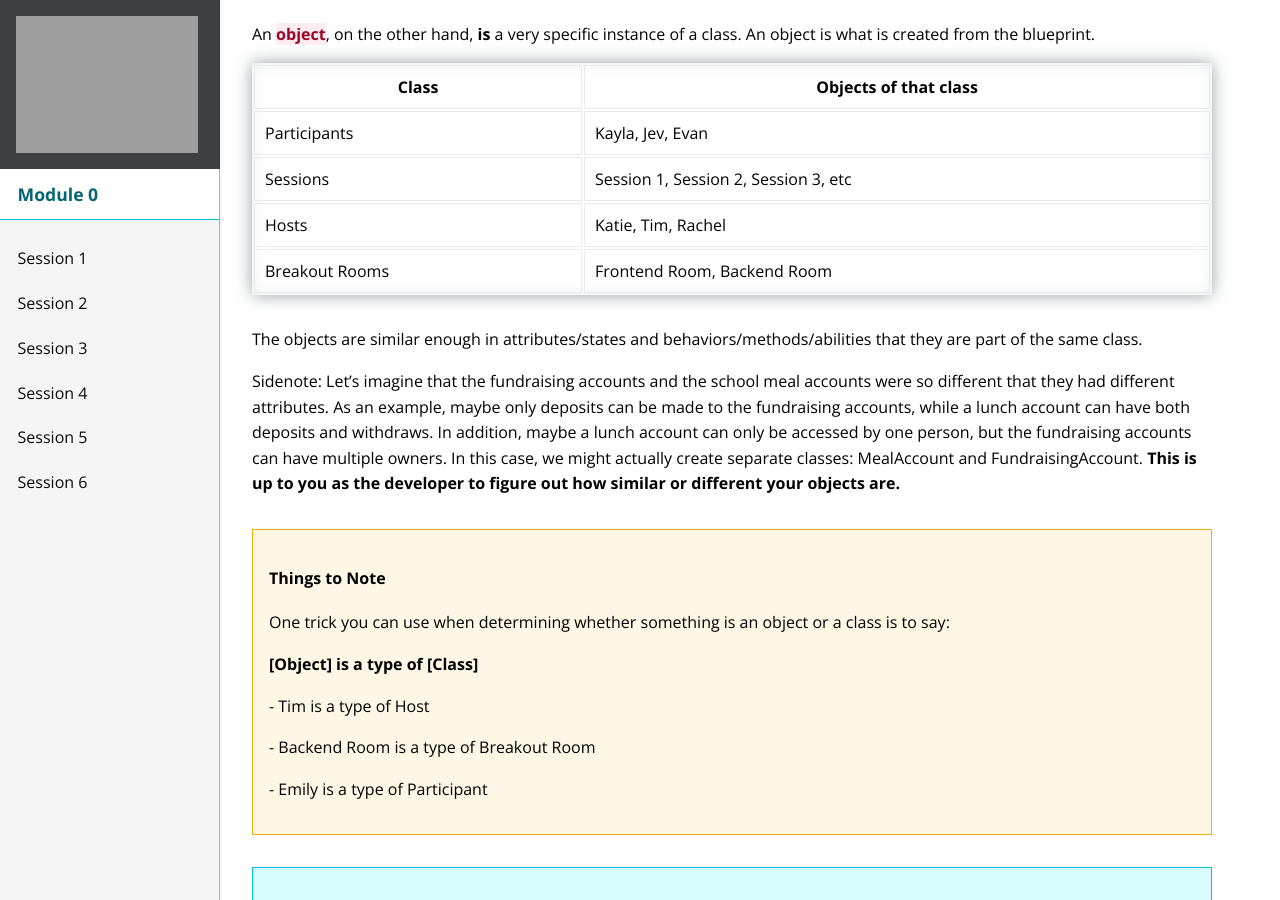
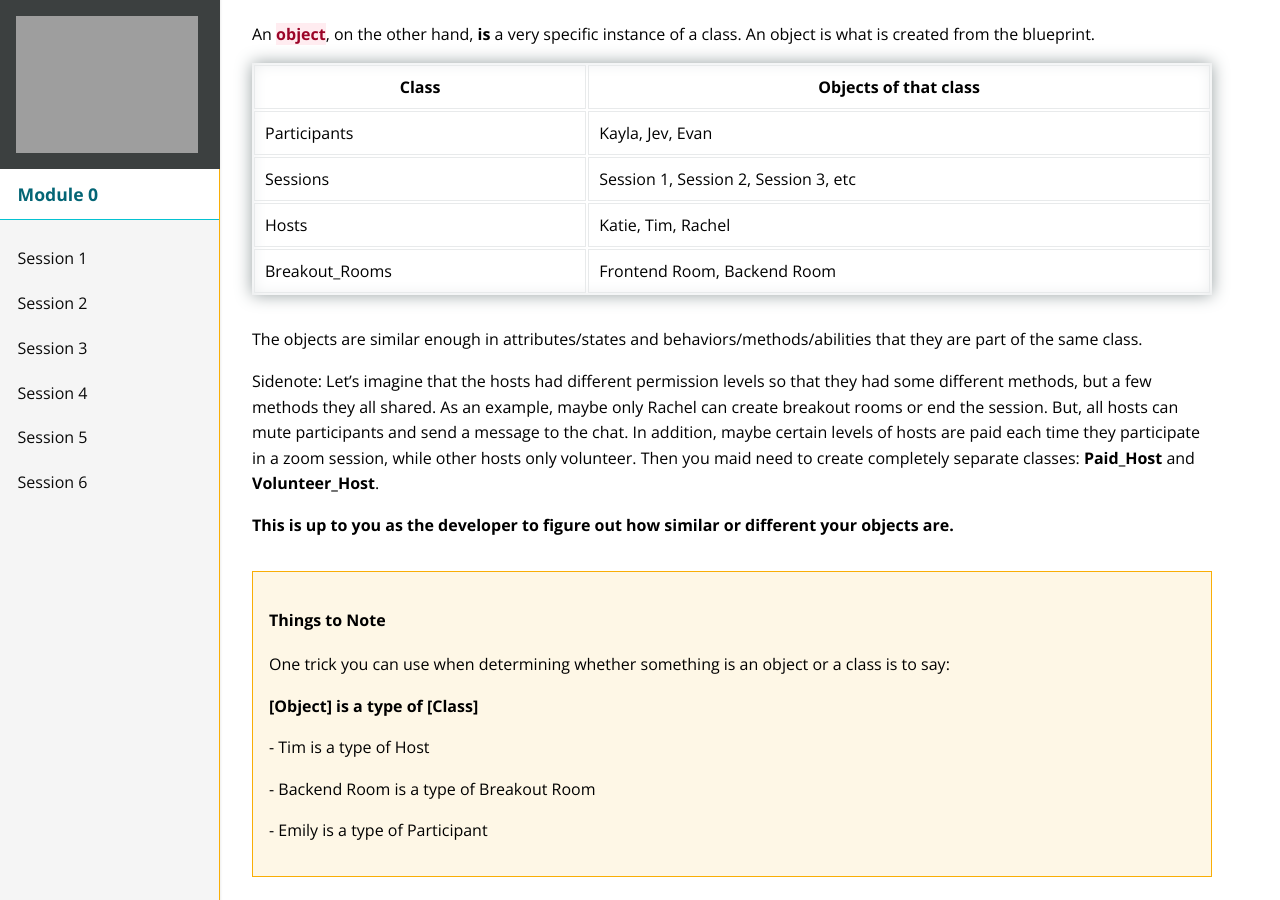
Before and after one commit to turingschool/mod-0-curriculum, a Jekyll site: the page built from session5/index.md, in a window 1280 px wide and 900 px high, scrolled down 5858 px. Built offline with Jekyll 4.4.1, drawn with Linux system fonts in a browser that asks for light colours; nearby versions of some CDN libraries.

Commit message:
Update sidenote and add more naming consistencty

```diff
--- a/session5/index.md
+++ b/session5/index.md
@@ -241,7 +241,7 @@ An <span class="vocab">object</span>, on the other hand, **is** a very specific
       <td>Katie, Tim, Rachel</td>
     </tr>
     <tr>
-      <td>Breakout Rooms</td>
+      <td>Breakout_Rooms</td>
       <td>Frontend Room, Backend Room</td>
     </tr>
   </tbody>
@@ -249,7 +249,9 @@ An <span class="vocab">object</span>, on the other hand, **is** a very specific
 
 The objects are similar enough in attributes/states and behaviors/methods/abilities that they are part of the same class.
 
-Sidenote: Let's imagine that the fundraising accounts and the school meal accounts were so different that they had different attributes. As an example, maybe only deposits can be made to the fundraising accounts, while a lunch account can have both deposits and withdraws. In addition, maybe a lunch account can only be accessed by one person, but the fundraising accounts can have multiple owners. In this case, we might actually create separate classes: MealAccount and FundraisingAccount. **This is up to you as the developer to figure out how similar or different your objects are.**
+Sidenote: Let's imagine that the hosts had different permission levels so that they had some different methods, but a few methods they all shared. As an example, maybe only Rachel can create breakout rooms or end the session. But, all hosts can mute participants and send a message to the chat. In addition, maybe certain levels of hosts are paid each time they participate in a zoom session, while other hosts only volunteer. Then you maid need to create completely separate classes: **Paid_Host** and **Volunteer_Host**.
+
+ **This is up to you as the developer to figure out how similar or different your objects are.**
 
 <div class="things-to-note">
   <h4>Things to Note</h4>
```
